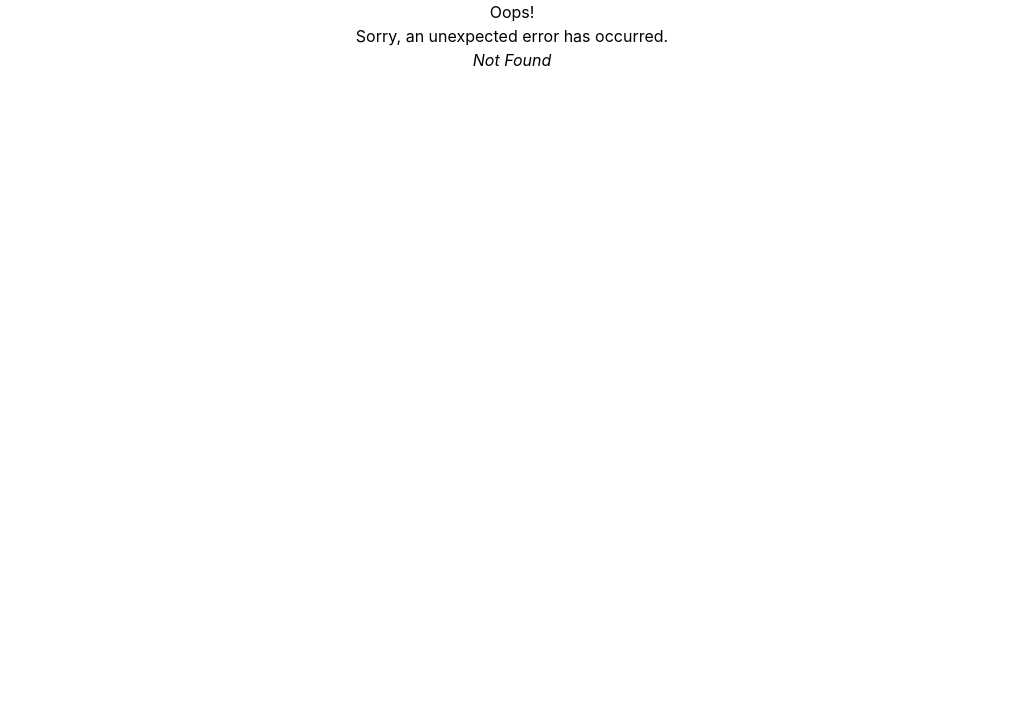
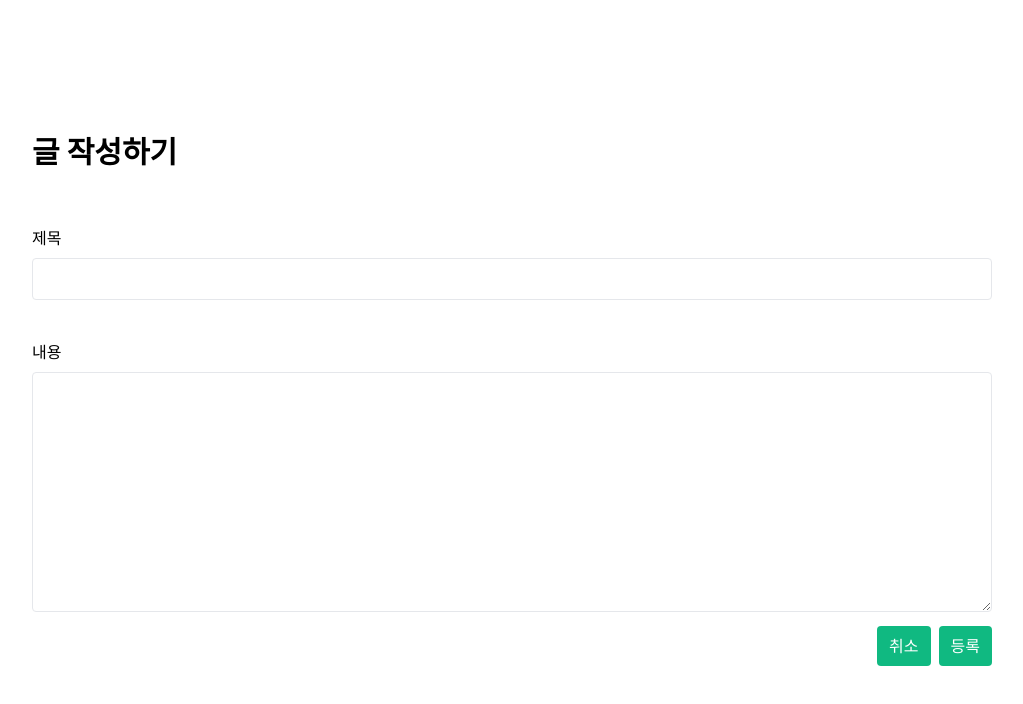
Before and after one commit to johnna-endure/shallwecode-front, a React (Vite) app: page /create in a window 1280 px wide. Before the commit this address had no page. Shown: the top 704 px of the page, without its empty margins (128-1151 px from the left). Built offline with nearby package versions, Linux system fonts and the light colour scheme.

Commit message:
글 작성 페이지

```diff
--- a/src/main.jsx
+++ b/src/main.jsx
@@ -7,6 +7,7 @@ import SignUp from './pages/signup-page'
 import Post from './pages/post-page.jsx'
 import ErrorPage from './pages/error-page'
 import './index.css'
+import CreatePostPage from "./pages/create-post-page";
 
 const router = createBrowserRouter([
   {
@@ -29,6 +30,11 @@ const router = createBrowserRouter([
     element: <Post />,
     errorElement: <ErrorPage />,
   },
+  {
+    path: 'create',
+    element: <CreatePostPage />,
+    errorElement: <ErrorPage />,
+  },
 ])
 
 ReactDOM.createRoot(document.getElementById('root')).render(
--- /dev/null
+++ b/src/pages/create-post-page.jsx
@@ -0,0 +1,7 @@
+import CreatePostTemplate from "../templates/create-post-template.jsx";
+
+export default function () {
+    return (
+    <CreatePostTemplate/>
+    )
+}
--- /dev/null
+++ b/src/templates/create-post-template.jsx
@@ -0,0 +1,23 @@
+import SLabeledInput from "../atoms/s-labeled-input";
+
+export default function () {
+    return(
+        <div className="flex w-full h-full">
+            <div className="m-auto w-3/4">
+                <div className="mb-14 text-3xl font-bold">글 작성하기</div>
+                <SLabeledInput className="mb-10" label="제목"/>
+
+                <label>
+                    <p className="mb-2">내용</p>
+                    <textarea className="p-2 border rounded w-full h-60"/>
+                </label>
+
+                <div className="flex justify-end mt-2">
+                    <input className="px-3 py-2 bg-emerald-500 text-white rounded mr-2" type="button" value="취소" name="create" />
+                    <input className="px-3 py-2 bg-emerald-500 text-white rounded" type="button" value="등록" name="create" onClick={() => alert('등록되었습니다')} />
+                </div>
+
+            </div>
+        </div>
+    )
+}
```
